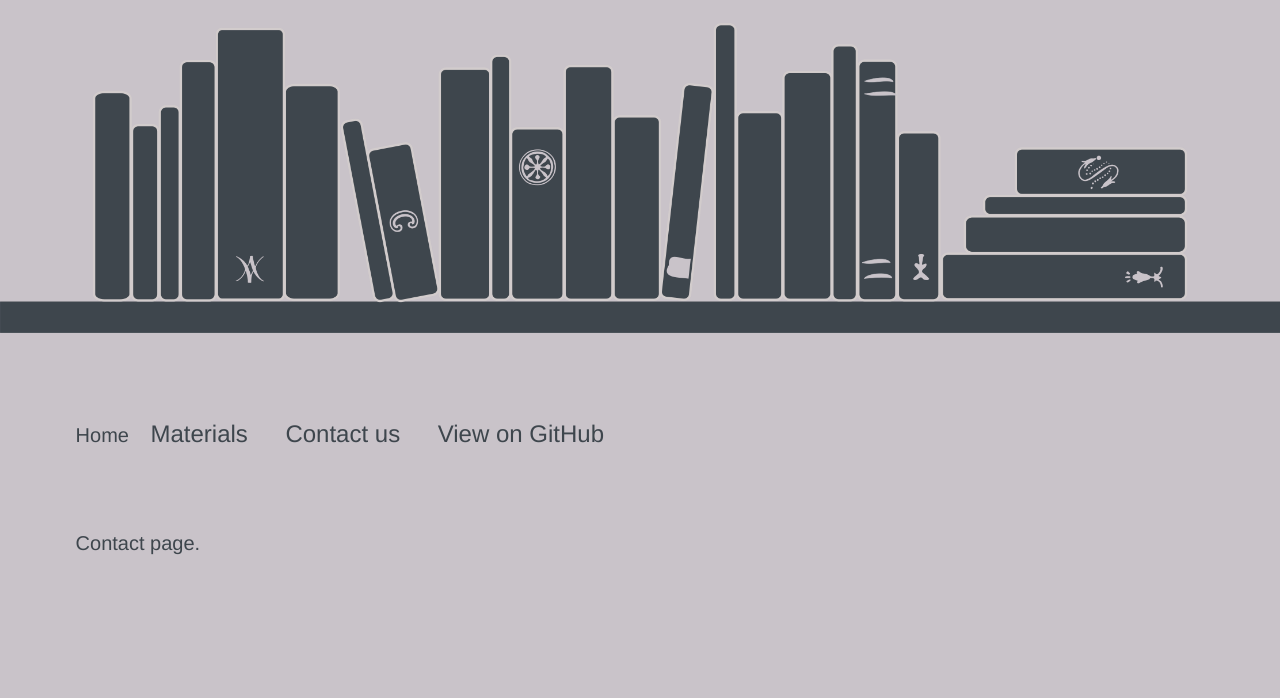
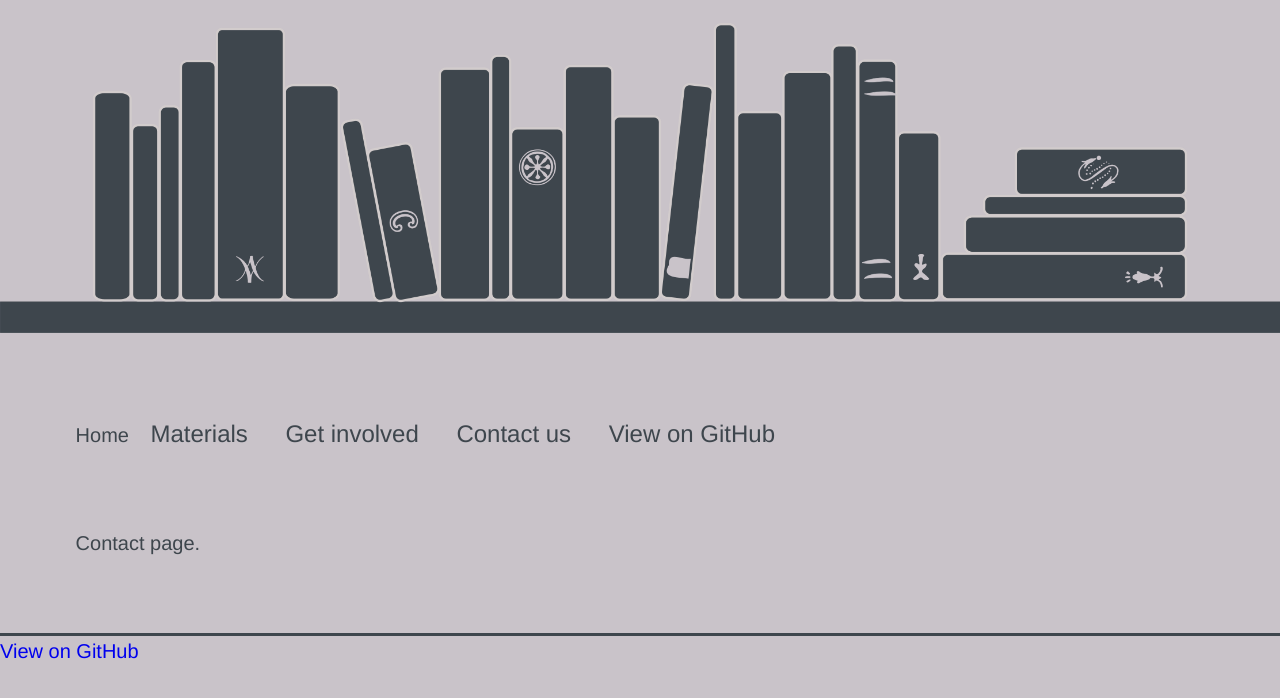
Before and after one commit to baileythegreen/Chronic-Learning, a Jekyll site: the page built from contact.md, in a window 1280 px wide. Shown: the top 698 px of the page. Built offline with Jekyll 4.4.1, drawn with Linux system fonts in a browser that asks for light colours.

Commit message:
Update default.html

```diff
--- a/_layouts/default.html
+++ b/_layouts/default.html
@@ -14,11 +14,15 @@
 <div class="topnav"
      <a class="topnav" href="{{ site.baseurl }}/home">Home</a>
      <a class="topnav" href="{{ site.baseurl }}/materials">Materials</a>
+     <a class="topnav" href="{{ site.baseurl }}/contribute">Get involved</a>
      <a class="topnav" href="{{ site.baseurl }}/contact">Contact us</a>
      <a class="topnav" href="https://github.com/baileythegreen/Chronic-Learning">View on GitHub</a>
 </div>
 <div>
   {{ content }}
 </div>
+<footer>
+    <a class="footer" href="https://github.com/baileythegreen/Chronic-Learning">View on GitHub</a>
+</footer>
 </body>
 </html>
```
